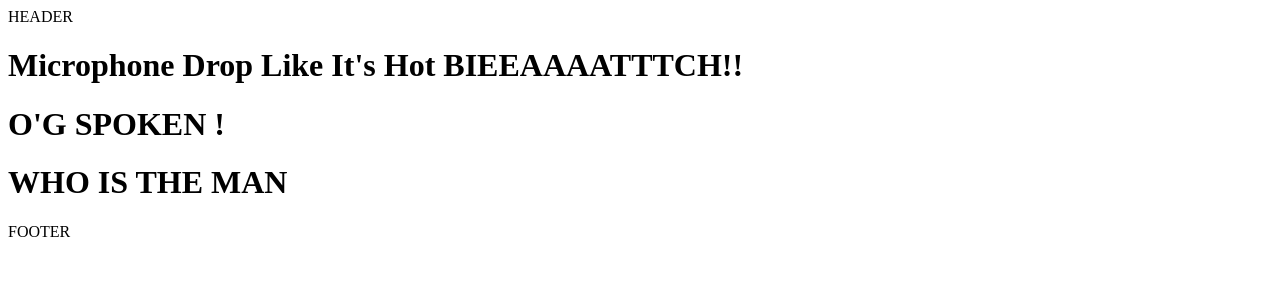
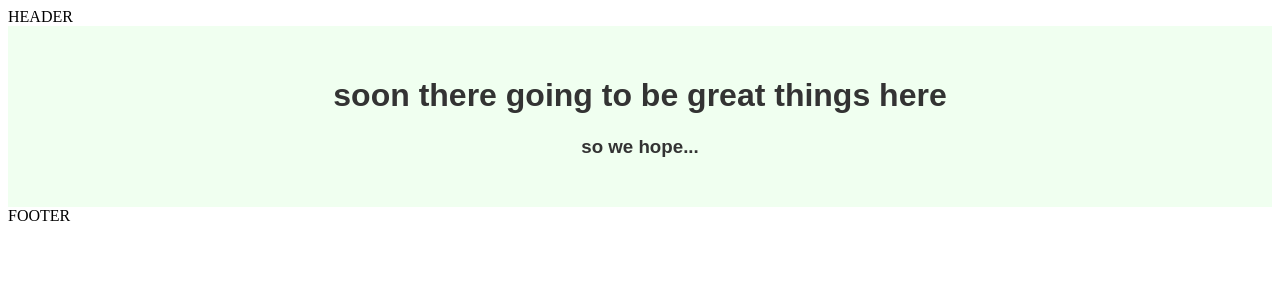
Before and after one commit to michaelWebDeveloper/Nuxtest, a Nuxt app: page / in a window 1280 px wide. Shown: the top 300 px of the page. Built offline with nearby package versions, Linux system fonts and the light colour scheme.

Commit message:
hopes and dreams

```diff
--- a/pages/index.vue
+++ b/pages/index.vue
@@ -1,5 +1,16 @@
 <template>
-  <h1>Microphone Drop Like It's Hot BIEEAAAATTTCH!!</h1>
-  <h1>O'G SPOKEN !</h1>
-  <h1>WHO IS THE MAN</h1>
+  <div class="main_hope">
+    <h1>soon there going to be great things here</h1>
+    <h3>so we hope...</h3>
+  </div>
 </template>
+
+<style scoped>
+  .main_hope{
+    background-color: honeydew;
+    font-family: Arial, Helvetica, sans-serif;
+    color: #333;
+    text-align: center;
+    padding: 30px 0;
+  }
+</style>
```
